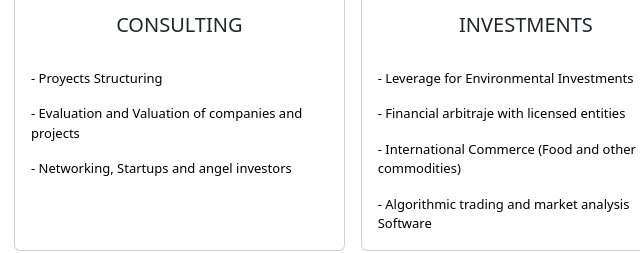
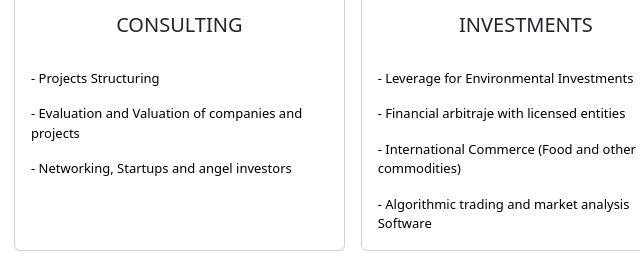
Before and after one commit to yfdd617235/gii_1.github.io, a plain HTML site: page index.html in a window 1280 px wide. Shown: the part 1049-1302 px from the top of the page, 114-754 px from the left. Drawn offline with nearby package versions, Linux system fonts and the light colour scheme.

Commit message:
solve type error

```diff
--- a/index.html
+++ b/index.html
@@ -30,7 +30,7 @@
             <img src="photos\project1.jpg" class="card-img-top" alt="...">
             <div class="card-body">
               <h5 class="card-title">CONSULTING</h5><br>
-              <p class="card-text">- Proyects Structuring</p>
+              <p class="card-text">- Projects Structuring</p>
               <p class="card-text">- Evaluation and Valuation of companies and projects</p>
               <p class="card-text">- Networking, Startups and angel investors</p>
 
```
